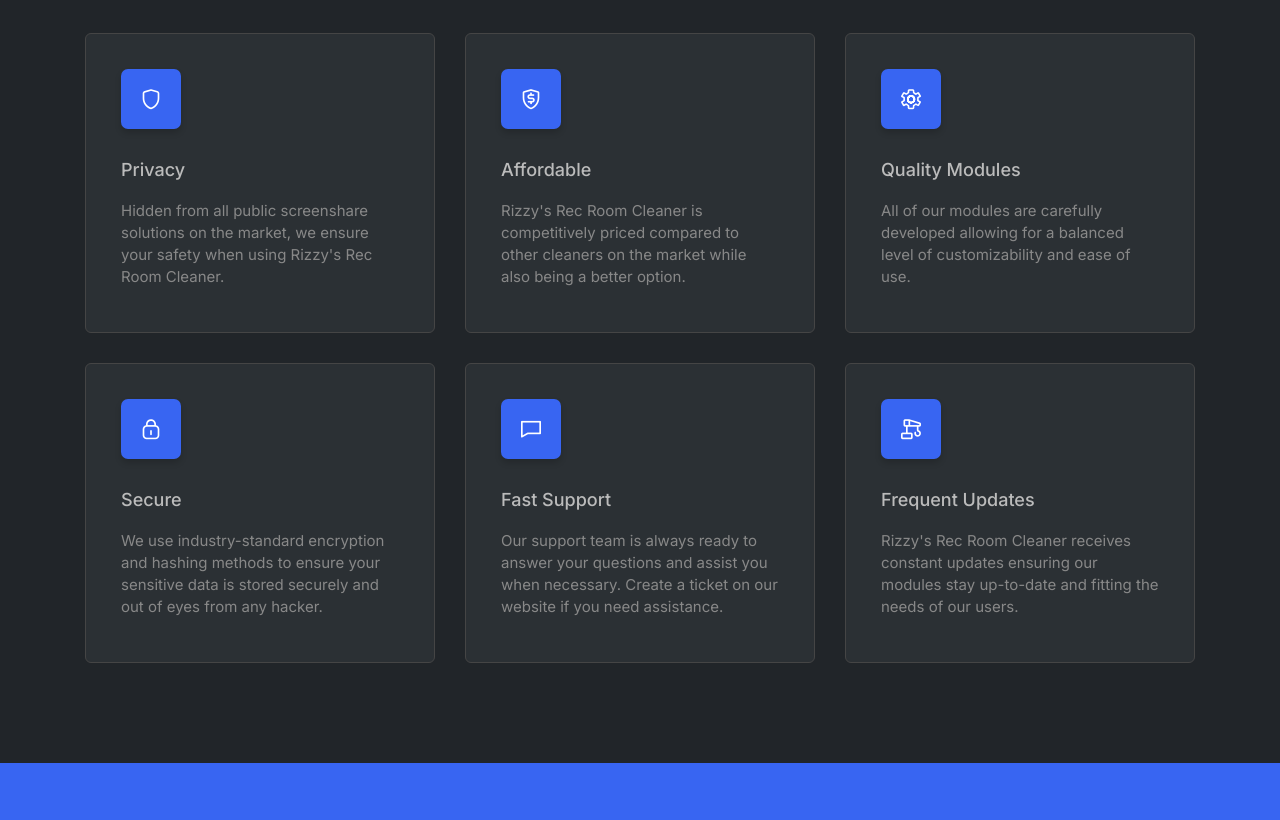
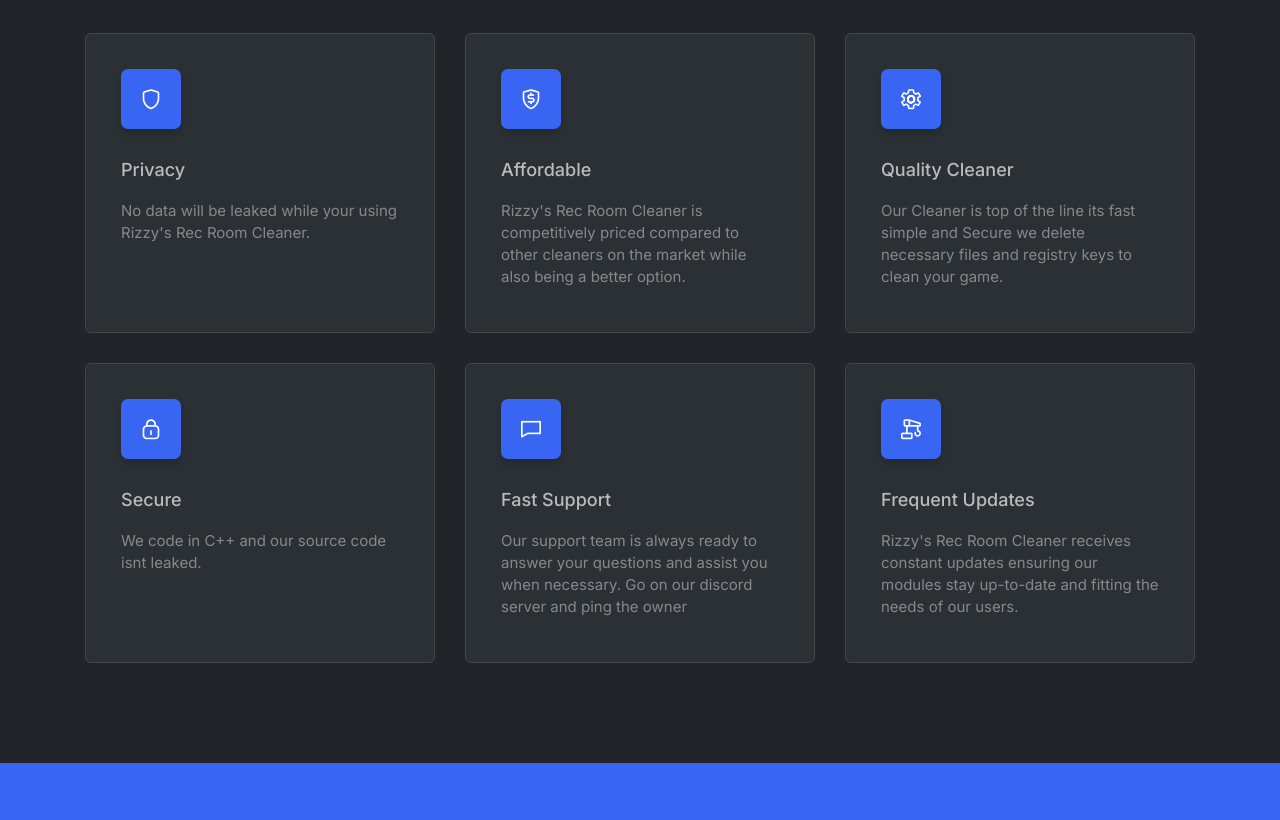
Before and after one commit to epiclyrizzy/epiclyrizzy.github.io, a plain HTML site: page index.html in a window 1280 px wide. Shown: the part 880-1700 px from the top of the page. Drawn offline with nearby package versions, Linux system fonts and the light colour scheme; a script that the page names is missing; files whose address does not match are found by name.

Commit message:
Update index.html

```diff
--- a/index.html
+++ b/index.html
@@ -110,7 +110,7 @@ developed with quality in mind.</p>
 <div class="single-feature wow fadeInUp" style="min-height: 300px;">
 <i class="lni lni-shield"></i>
 <h3>Privacy</h3>
-<p>Hidden from all public screenshare solutions on the market, we ensure your safety when using
+<p>No data will be leaked while your using
 Rizzy's Rec Room Cleaner.</p>
 </div>
 </div>
@@ -125,24 +125,22 @@ better option.</p>
 <div class="col-lg-4 col-md-6 col-12">
 <div class="single-feature wow fadeInUp" style="min-height: 300px;">
 <i class="lni lni-cog"></i>
-<h3>Quality Modules</h3>
-<p>All of our modules are carefully developed allowing for a balanced level of customizability and
-ease of use.</p>
+<h3>Quality Cleaner</h3>
+<p>Our Cleaner is top of the line its fast simple and Secure we delete necessary files and registry keys to clean your game.</p>
 </div>
 </div>
 <div class="col-lg-4 col-md-6 col-12">
 <div class="single-feature wow fadeInUp" style="min-height: 300px;">
 <i class="lni lni-lock-alt"></i>
 <h3>Secure</h3>
-<p>We use industry-standard encryption and hashing methods to ensure your sensitive data is stored
-securely and out of eyes from any hacker.</p>
+<p>We code in C++ and our source code isnt leaked.</p>
 </div>
 </div>
 <div class="col-lg-4 col-md-6 col-12">
 <div class="single-feature wow fadeInUp" style="min-height: 300px;">
 <i class="lni lni-bubble"></i>
 <h3>Fast Support</h3>
-<p>Our support team is always ready to answer your questions and assist you when necessary. Create a ticket on our website if you need assistance.</p>
+<p>Our support team is always ready to answer your questions and assist you when necessary. Go on our discord server and ping the owner</p>
 </div>
 </div>
 <div class="col-lg-4 col-md-6 col-12">
@@ -310,19 +308,19 @@ our users.</p>
 </h2>
 <div id="collapseTwo" class="accordion-collapse collapse" aria-labelledby="headingTwo" data-bs-parent="#accordionExample">
 <div class="accordion-body">
-<p>Our payment system is built using <a href="https://discord.com">Discord</a> which allows you to purchase with a ticket. We also have resellers that support payment methods such as CashApp, Apple Pay, Venmo, and more.</p>
+<p>Our payment system is built using <a href="https://discord.com">Discord</a> But we dont accept any payments because our products are free.</p>
 </div>
 </div>
 </div>
 <div class="accordion-item">
 <h2 class="accordion-header" id="headingThree">
 <button class="accordion-button collapsed" type="button" data-bs-toggle="collapse" aria-expanded="false" data-bs-target="#collapseThree" aria-controls="collapseThree">
-<span class="title"><span class="serial">3</span>Can I share or resell my account?</span><i class="lni lni-plus"></i>
+<span class="title"><span class="serial">3</span>Is This A Virus?</span><i class="lni lni-plus"></i>
 </button>
 </h2>
 <div id="collapseThree" class="accordion-collapse collapse" aria-labelledby="headingThree" data-bs-parent="#accordionExample">
 <div class="accordion-body">
-<p>No, your Rizzy's Rec Room Cleaner account belongs to you and you only. Our system checks for account redistribution and your account will be terminated if it is not used by you only. Read our <a href="terms.html">Terms of Service</a> for more info.</p>
+<p>No, It might look like a Virus Because its a .exe file but we can assure you its not a Virus Your Antivirus might flag it because it is deleting files in %appdata% and Registry Keys </a></p>
 </div>
 </div>
 </div>
```
